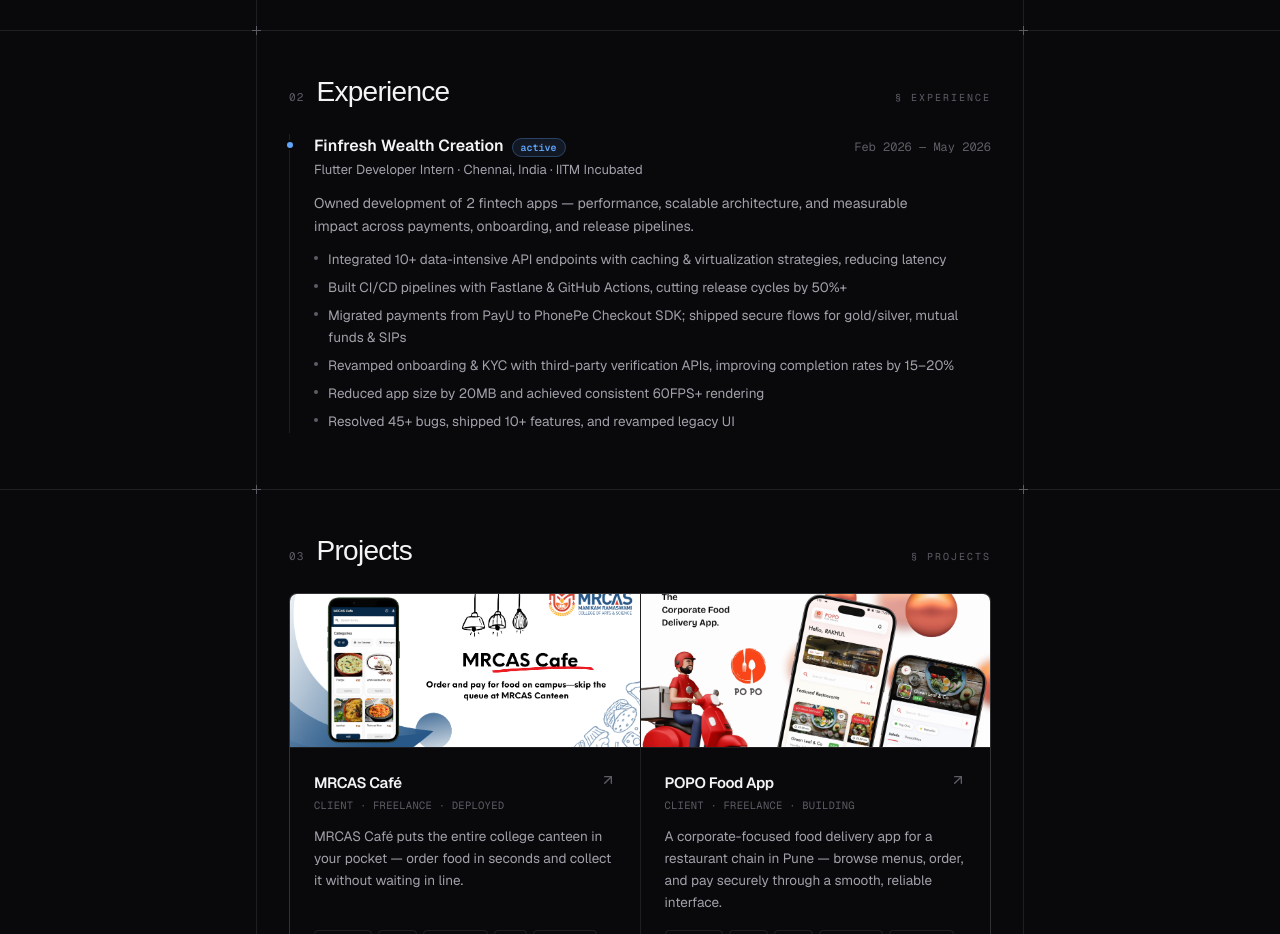
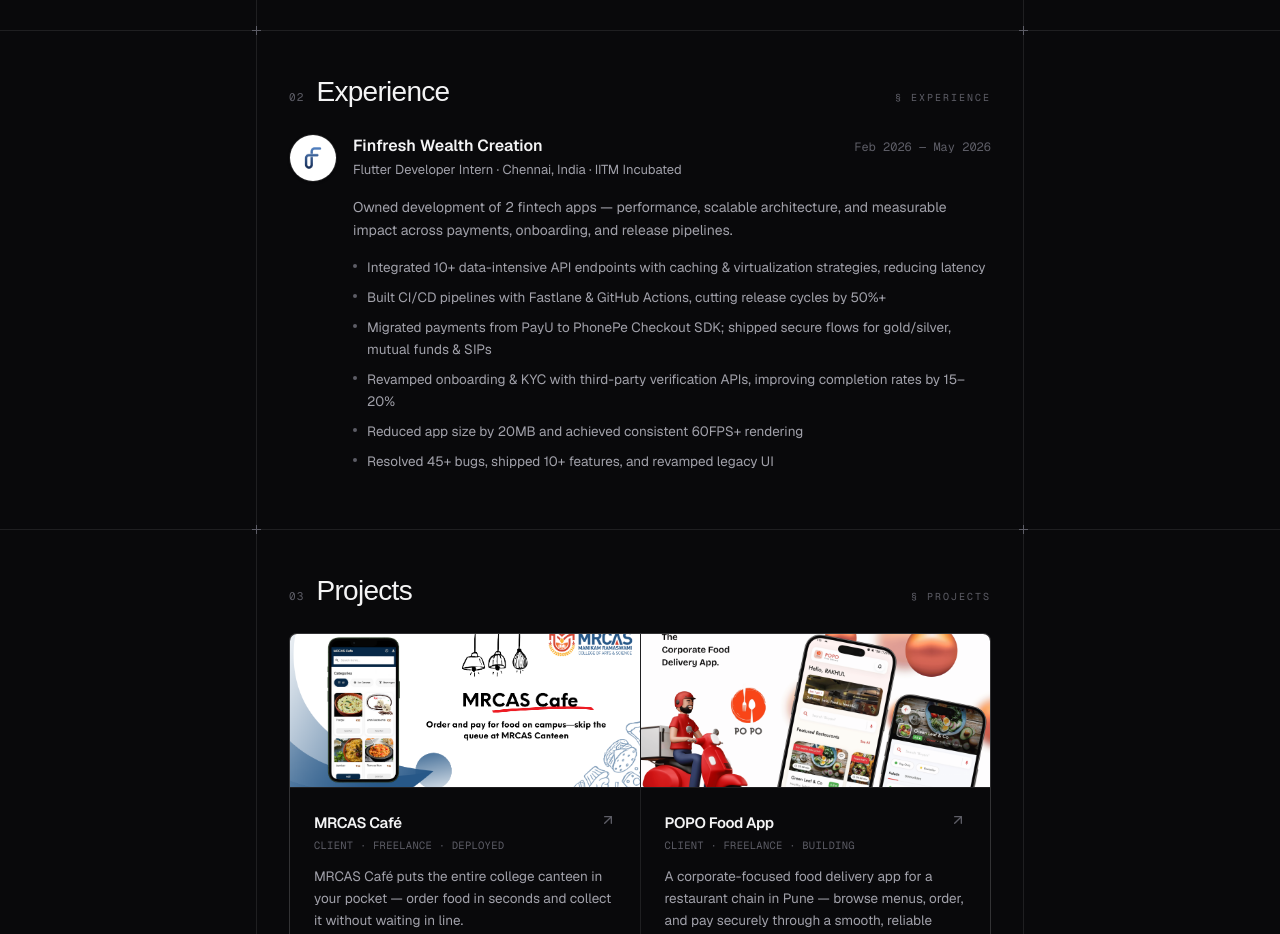
Before and after one commit to r4khul/portfolio, a Next.js app: page / in a window 1280 px wide. Shown: the part 860-1794 px from the top of the page. Built offline with nearby package versions, Linux system fonts and the light colour scheme; a web font is replaced by a local one.

Commit message:
feat: redesign experience section with circular avatars and logo

```diff
--- a/src/components/home/experience.tsx
+++ b/src/components/home/experience.tsx
@@ -1,3 +1,4 @@
+import Image from "next/image";
 import { experience } from "@/data/profile";
 import { Section } from "@/components/ui/section";
 import { Reveal } from "@/components/ui/reveal";
@@ -5,17 +6,22 @@
 export function ExperienceSection() {
   return (
     <Section id="experience" index="02" title="Experience">
-      <ol className="space-y-10">
+      <div className="relative space-y-12">
         {experience.map((job) => (
-          <li key={job.company}>
+          <div key={job.company} className="relative pl-16">
             <Reveal>
-              <article className="relative border-l border-edge pl-6">
-                <span
-                  aria-hidden
-                  className={`absolute top-1.5 -left-[5px] size-2.5 rounded-full border-2 border-background ${
-                    job.status === "active" ? "bg-accent" : "bg-faint"
-                  }`}
-                />
+              <article>
+                {/* Logo Avatar */}
+                <div className="absolute left-0 top-0 flex size-12 items-center justify-center overflow-hidden rounded-full border border-edge bg-subtle shadow-sm">
+                  <Image
+                    src={job.logo}
+                    alt={`${job.company} logo`}
+                    width={48}
+                    height={48}
+                    className="size-full object-cover"
+                  />
+                </div>
+
                 <div className="flex flex-wrap items-baseline justify-between gap-x-4 gap-y-1">
                   <h3 className="font-semibold">
                     <a
@@ -26,21 +32,16 @@
                     >
                       {job.company}
                     </a>
-                    {job.status === "active" && (
-                      <span className="ml-2 rounded-full border border-accent/30 bg-accent/10 px-2 py-0.5 font-mono text-[10px] text-accent">
-                        active
-                      </span>
-                    )}
                   </h3>
                   <span className="font-mono text-[12px] text-faint">{job.period}</span>
                 </div>
                 <p className="mt-0.5 text-[13px] text-muted">
                   {job.title} · {job.location}
                 </p>
-                <p className="mt-3 max-w-prose text-[14px] leading-relaxed text-muted">
+                <p className="mt-4 max-w-prose text-[14px] leading-relaxed text-muted">
                   {job.summary}
                 </p>
-                <ul className="mt-3 space-y-1.5">
+                <ul className="mt-4 space-y-2">
                   {job.highlights.map((point) => (
                     <li
                       key={point.slice(0, 32)}
@@ -53,9 +54,9 @@
                 </ul>
               </article>
             </Reveal>
-          </li>
+          </div>
         ))}
-      </ol>
+      </div>
     </Section>
   );
 }
--- a/src/data/profile.ts
+++ b/src/data/profile.ts
@@ -18,6 +18,7 @@
 export type Experience = {
   company: string;
   companyUrl: string;
+  logo: string;
   title: string;
   period: string;
   location: string;
@@ -30,6 +31,7 @@
   {
     company: "Finfresh Wealth Creation",
     companyUrl: "https://www.linkedin.com/company/finfreshwealth/",
+    logo: "/images/office/finfresh.png",
     title: "Flutter Developer Intern",
     period: "Feb 2026 — May 2026",
     location: "Chennai, India · IITM Incubated",
```
Also changed, not shown: public/images/office/finfresh.png (added).
